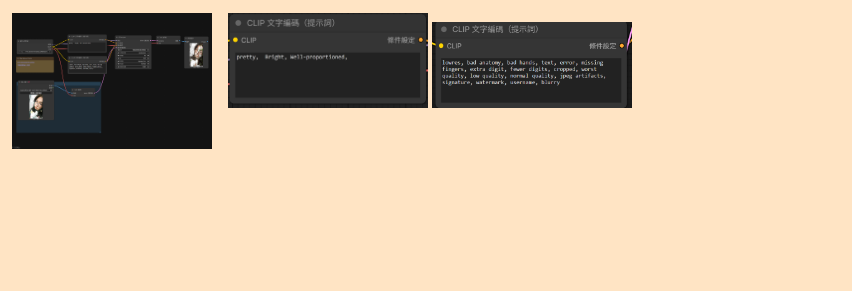
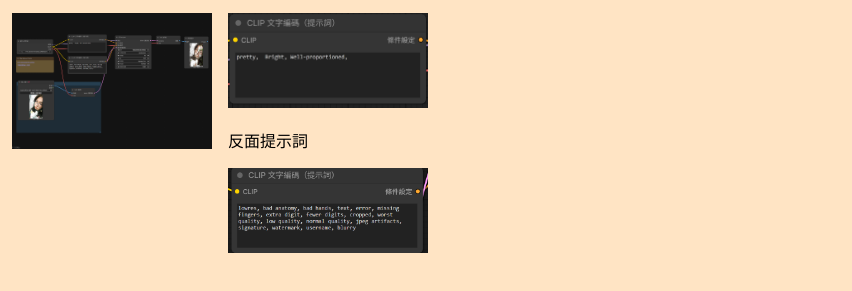
Before and after one commit to ritalo-so2/ai-programing, a plain HTML site: page index.html in a window 1280 px wide. Shown: the part 132-423 px from the top of the page, 428-1280 px from the left. Drawn offline with Linux system fonts and the light colour scheme.

Commit message:
add word

```diff
--- a/index.html
+++ b/index.html
@@ -35,6 +35,7 @@
   <div>
     <p>正面提示詞</p>
     <img src="photo/提示詞.png" alt="提示詞">
+    <p>反面提示詞</p>
     <img src="photo/反面提示詞.png" alt="反面提示詞">
   </div>
   </div>
```
